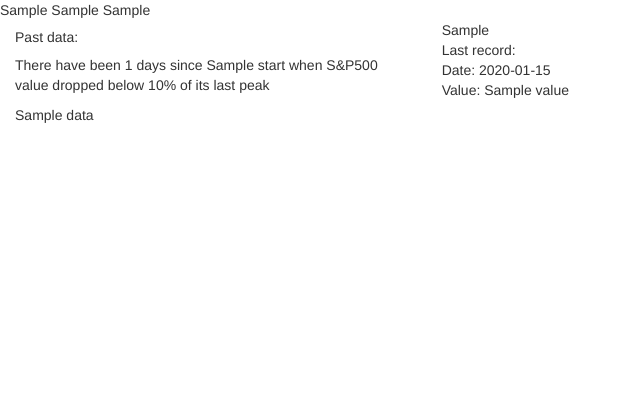
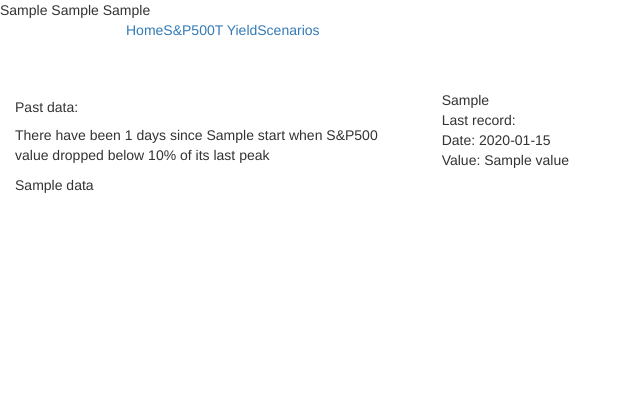
Before and after one commit to nmusaelian-rally/kbdb, a Flask app: template templates/sp.html in a window 1280 px wide. Shown: the top 420 px of the page, without its empty margins (0-640 px from the left). Before the commit the page ends 123 px from the top, so only its background shows below. Run offline with Flask 2, Linux system fonts and the light colour scheme; the template is opened without the code that fills it: most values are stand-ins (such as "Sample title", 1, 10 or a date in 2020); parts of the project's set-up code (start-up, migrations or seed data) failed here and were passed over; some libraries are stand-ins or nearby versions.

Commit message:
set active page in navbar dynamically

```diff
--- a/app.py
+++ b/app.py
@@ -1,5 +1,5 @@
 import os
-from flask import Flask, render_template
+from flask import Flask, render_template, request
 from flask_sqlalchemy import SQLAlchemy
 import psycopg2
 from bokeh.embed import components
--- /dev/null
+++ b/templates/includes/_navbar.html
@@ -0,0 +1,18 @@
+<nav class="container">
+      <div class="collapse navbar navbar-collapse">
+        <ul id="mynav-ul" class="navbar-nav">
+          <li {% if request.path == "/" %}class="active"{% endif %}>
+             <a href="/">Home</a>
+          </li>
+          <li {% if request.path == '/sp' %}class="active"{% endif %}>
+             <a href="/about">S&P500</a>
+          </li>
+          <li {% if request.path == '/yield' %}class="active"{% endif %}>
+             <a href="/yield">T Yield</a>
+          </li>
+          <li {% if request.path == '/scenarios' %}class="active"{% endif %}>
+             <a href="/scenarios">Scenarios</a>
+          </li>
+        </ul>
+      </div>
+</nav>
--- a/templates/sp.html
+++ b/templates/sp.html
@@ -4,6 +4,7 @@
     <meta charset="utf-8">
     <meta http-equiv="content-type" content="text/html; charset=utf-8">
     <link href="https://maxcdn.bootstrapcdn.com/bootstrap/3.3.7/css/bootstrap.min.css" rel="stylesheet">
+    <script src="https://ajax.googleapis.com/ajax/libs/jquery/3.3.1/jquery.min.js"></script>
     <title>SP500</title>
     {{ js_resources|indent(4)|safe }}
     {{ css_resources|indent(4)|safe }}
@@ -21,9 +22,19 @@
          overflow-y: scroll;
          height: 100%;
       }
+      /* get rid of bullets */
+      li{
+          list-style-type:none;
+      }
+      .active{
+         background-color: black;
+         color: red;
+      }
+
     </style>
   </head>
   <body>
+    {% include 'includes/_navbar.html' %}
     <div class="container-fluid">
       <div class="row">
         <div class="col-sm-8 col-sm-push-4">
@@ -45,6 +56,7 @@
             </div>
         </div>
         <div class="col-sm-4 col-sm-pull-8 too-long">
+
           <h5>Past data:</h5>
             <p>There have been {{ length }} days since {{ start }} when S&P500 value dropped below 10% of its last peak</p>
             {{data | safe}}
@@ -52,7 +64,5 @@
         </div>
 
       </div>
-
-
   </body>
 </html>
```
Also changed, not shown: templates/scenarios.html (+9 -0 lines), templates/yield.html (+19 -0 lines).
